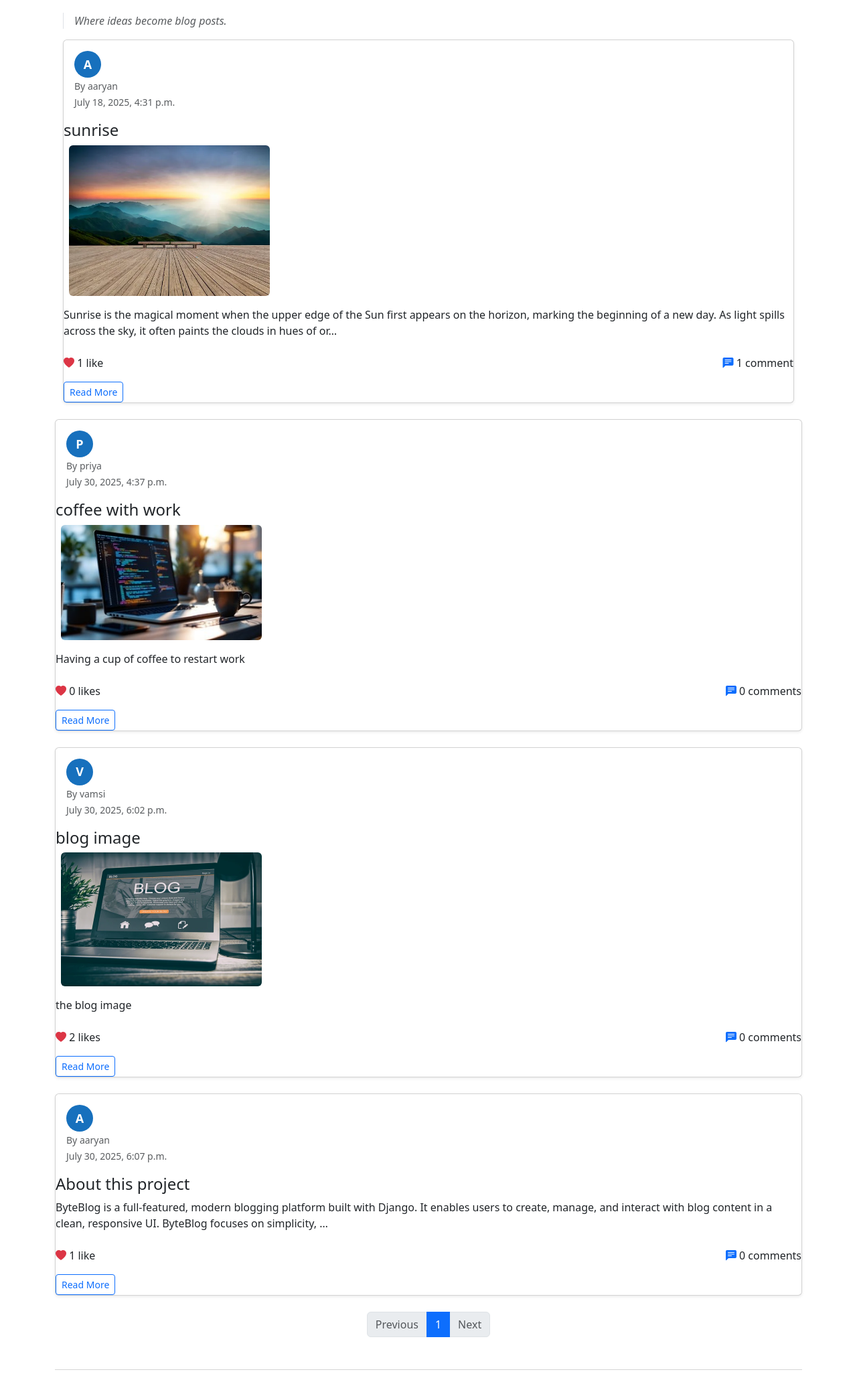
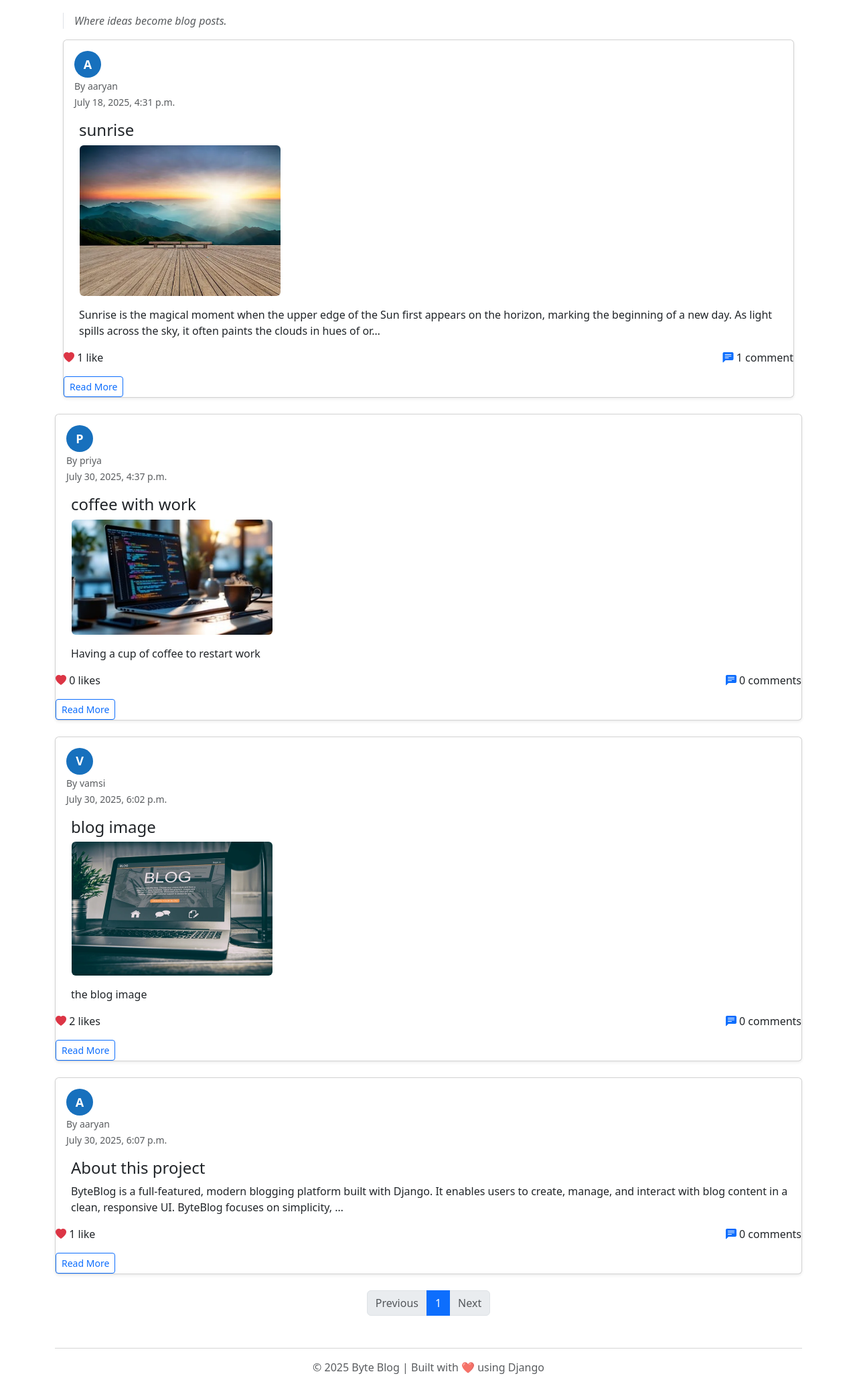
Before and after one commit to Aaryansrinivas/django-blog-project, a Django app: page / in a window 1280 px wide. Shown: the part 157-2212 px from the top of the page at 67% size. Run offline with Django 5.2, Linux system fonts and the light colour scheme; data comes from the database, SQL or seed files in the repository.

Commit message:
Update home.html

```diff
--- a/templates/blog/home.html
+++ b/templates/blog/home.html
@@ -56,17 +56,17 @@
         </div>
 
         <!-- Title -->
-        <h4>
+        <h4 class="card-title" style="margin-left: 23px;">
           <a href="{% url 'post_detail' post_id=post.id %}" class="text-decoration-none text-dark">{{ post.title }}</a>
         </h4>
 
         <!-- Image -->
         {% if post.image %}
-          <img src="{{ post.image.url }}" class="img-fluid rounded mb-3 ms-2" style="max-width: 300px; height: auto; width: 300px; " alt="Post Image">
+          <img src="{{ post.image.url }}" class="img-fluid rounded mb-3 ms-4" style="max-width: 300px; height: auto; width: 300px; " alt="Post Image">
         {% endif %}
 
         <!-- Content Preview -->
-        <p>{{ post.content|truncatechars:200 }}</p>
+        <p class="card-title" style="margin-left: 23px;">{{ post.content|truncatechars:200 }}</p>
 
         <!-- Likes and Comments -->
         <div class="d-flex justify-content-between mt-2">
```
